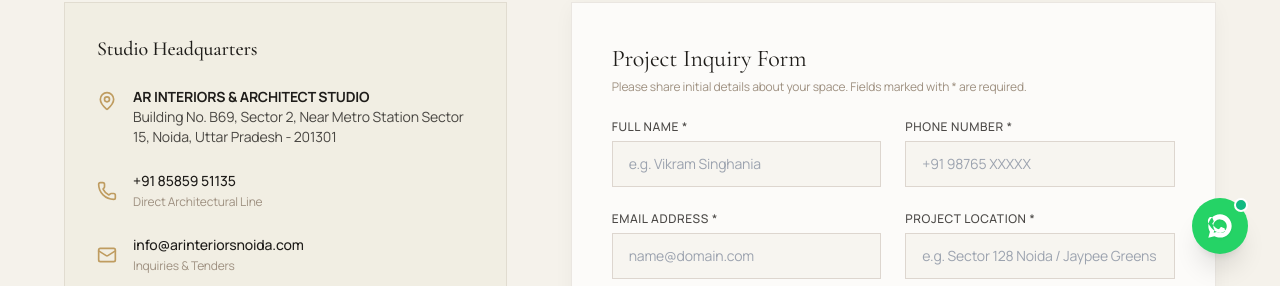
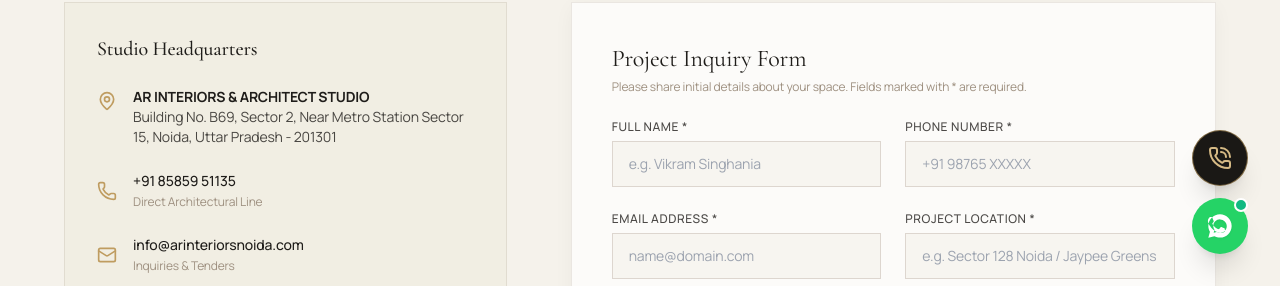
Before and after one commit to amankumar12344/ar-interiors, a React (Vite) app: page /contact in a window 1280 px wide. Shown: the part 514-800 px from the top of the page. Built offline with nearby package versions, Linux system fonts and the light colour scheme; no server answers; the HTML template or start-up script is replaced by a standard one.

Commit message:
Add floating Call / Contact button linking to /contact

```diff
--- a/src/components/common/FloatingWhatsApp.jsx
+++ b/src/components/common/FloatingWhatsApp.jsx
@@ -1,22 +1,41 @@
 import React from "react";
+import { Link } from "react-router-dom";
+import { PhoneCall } from "lucide-react";
 import { CONTACT_INFO } from "../../data/contactInfo";
 
 export default function FloatingWhatsApp() {
   const whatsappUrl = CONTACT_INFO.getWhatsappUrl();
 
   return (
-    <div className="fixed bottom-4 right-4 sm:bottom-8 sm:right-8 z-50 flex flex-col items-end gap-2 font-sans select-none">
-      {/* Floating Action Button */}
+    <div className="fixed bottom-4 right-4 sm:bottom-8 sm:right-8 z-50 flex flex-col items-end gap-3 font-sans select-none">
+      {/* Call / Contact Floating Button */}
+      <Link
+        to="/contact"
+        aria-label="Contact Studio"
+        title="Call / Book Consultation"
+        className="group relative flex items-center justify-center w-12 h-12 sm:w-14 sm:h-14 rounded-full bg-[#1A1815] text-[#D6BA85] hover:bg-[#BF9C60] hover:text-[#1A1815] border border-[#BF9C60]/60 shadow-xl hover:scale-105 active:scale-95 transition-all duration-300"
+      >
+        <span className="absolute inset-0 rounded-full bg-[#BF9C60] opacity-30 animate-ping -z-10 group-hover:opacity-60"></span>
+        <PhoneCall className="w-5 h-5 sm:w-6 sm:h-6 transition-transform group-hover:rotate-12" />
+
+        {/* Hover Label on Desktop */}
+        <span className="absolute right-full mr-3 px-2.5 py-1 rounded bg-[#1A1815]/95 text-white text-[11px] font-medium tracking-wide uppercase shadow-lg border border-[#BF9C60]/30 whitespace-nowrap opacity-0 group-hover:opacity-100 transition-opacity pointer-events-none hidden sm:block">
+          Contact Studio
+        </span>
+      </Link>
+
+      {/* Floating WhatsApp Action Button */}
       <a
         href={whatsappUrl}
         target="_blank"
         rel="noopener noreferrer"
         aria-label="Chat on WhatsApp"
+        title="Chat on WhatsApp"
         className="group relative flex items-center justify-center w-12 h-12 sm:w-14 sm:h-14 rounded-full bg-[#25D366] text-white shadow-xl hover:scale-105 active:scale-95 transition-all duration-300"
       >
         <span className="absolute inset-0 rounded-full bg-[#25D366] opacity-75 animate-ping -z-10 group-hover:opacity-100"></span>
         <svg
-          className="w-7 h-7 fill-current drop-shadow-sm group-hover:rotate-6 transition-transform"
+          className="w-6 h-6 sm:w-7 sm:h-7 fill-current drop-shadow-sm group-hover:rotate-6 transition-transform"
           viewBox="0 0 24 24"
         >
           <path d="M12.031 6.172c-3.181 0-5.767 2.586-5.768 5.766-.001 1.298.38 2.27 1.019 3.287l-.711 2.598 2.669-.699c.969.586 1.772.84 2.791.84 3.185 0 5.768-2.587 5.768-5.766.001-3.18-2.582-5.766-5.768-5.766zm9.969 5.766c0 5.519-4.481 10-10 10-1.748 0-3.385-.45-4.819-1.242l-5.181 1.355 1.378-5.034c-.879-1.488-1.378-3.224-1.378-5.079 0-5.519 4.481-10 10-10s10 4.481 10 10zm-5.467 2.593c-.092-.153-.339-.244-.707-.428-.368-.184-2.179-1.076-2.517-1.199-.338-.123-.584-.184-.83.184-.246.368-.953 1.199-1.168 1.445-.215.246-.43.277-.798.093-.368-.184-1.555-.573-2.962-1.828-1.096-.977-1.836-2.184-2.051-2.553-.215-.368-.023-.567.161-.75.166-.165.368-.43.552-.645.184-.215.246-.368.369-.614.123-.246.061-.46-.031-.645-.092-.184-.83-2.001-1.137-2.742-.299-.721-.603-.623-.83-.635l-.707-.012c-.246 0-.645.092-.983.46-.338.368-1.29 1.26-1.29 3.073 0 1.813 1.321 3.565 1.505 3.811.184.246 2.599 3.968 6.297 5.566.88.381 1.567.608 2.102.778.884.281 1.689.241 2.324.146.709-.106 2.179-.89 2.486-1.749.307-.86.307-1.597.215-.75-.092-.153-.338-.244-.706-.428z" />
```
